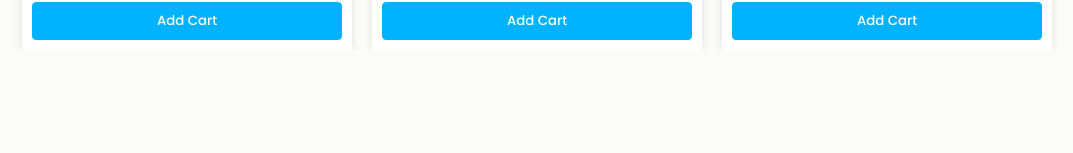
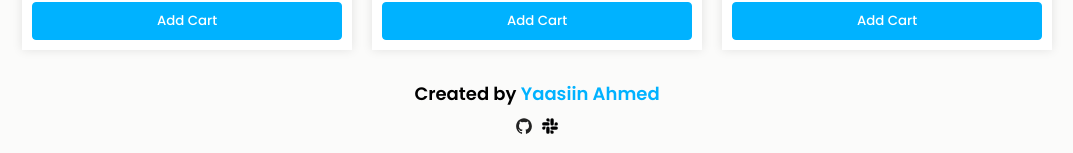
Before and after one commit to yaasiinaxmed/Mayur-Perfumes, a React (Vite) app: page /Shop in a window 1280 px wide. Shown: the part 888-1041 px from the top of the page, without its empty margins (103-1176 px from the left). Before the commit the page ends 938 px from the top, so only its background shows below. Built offline with nearby package versions, Linux system fonts and the light colour scheme.

Commit message:
added footer component

```diff
--- /dev/null
+++ b/src/components/Footer.jsx
@@ -0,0 +1,11 @@
+const Footer = () => {
+    return (
+        <footer>
+            <p>Created by <a href="https://yaasiinahmed.ml" target="_blank">Yaasiin Ahmed</a></p>
+            <a href="https://github.com/yaasiinaxmed" target="_blank"><ion-icon name="logo-github"></ion-icon></a>
+            <ion-icon name="logo-slack"></ion-icon>
+        </footer>
+    )
+}
+
+export default Footer;
--- a/src/components/Products.jsx
+++ b/src/components/Products.jsx
@@ -1,5 +1,6 @@
 import React from 'react'
 import Product from './Product'
+import Footer from './Footer';
 
 const products = [
     {
@@ -47,6 +48,7 @@ function Products() {
 		<Product key={product.id} product={product} />
     ))
 	}
+    <Footer/>
     </div>
   )
 };
--- a/src/style.css
+++ b/src/style.css
@@ -332,6 +332,32 @@ form {
     display: none;
 }
 
+footer {
+    width: 100%;
+    padding: 10px;
+    /* background: rgba(221, 221, 210, 0.1); */
+    text-align: center;
+    font-size: 18px;
+}
+
+footer p {
+    font-weight: 600;
+    margin-bottom: 6px;
+}
+
+footer p a {
+    text-decoration: none;
+    color: #00b2ff;
+}
+
+footer a {
+    color: #222;
+}
+
+footer ion-icon {
+    margin: 4px;
+}
+
 @media (max-width: 930px) {
     /* .menu {
         padding: 0 10%;
```
